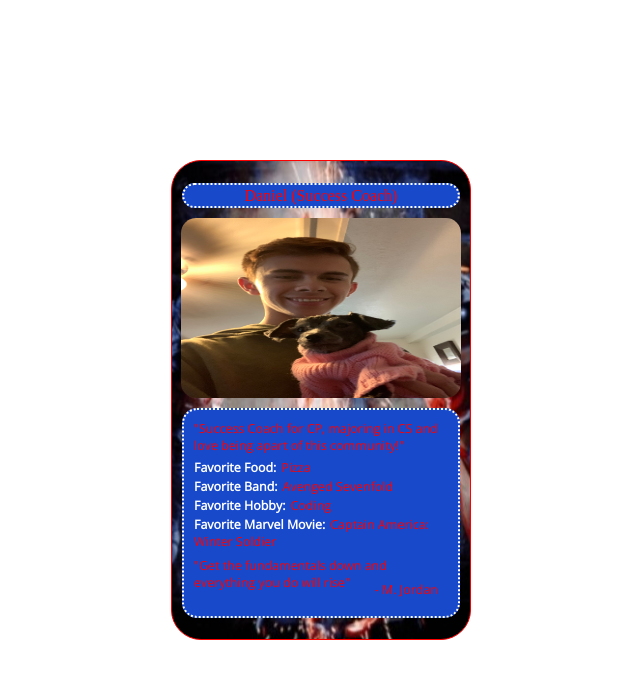
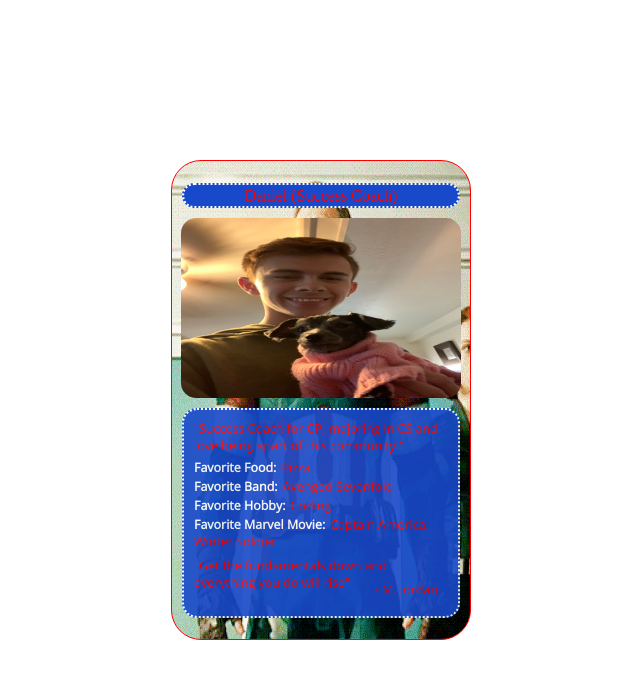
Before and after one commit to danieljimenez0255/PokemonCard, a plain HTML site: page index.html in a window 1280 px wide. Shown: the whole page, without its empty margins (319-959 px from the left). Drawn offline with nearby package versions, Linux system fonts and the light colour scheme.

Commit message:
Changed BG image and some of the card style

```diff
--- a/style.css
+++ b/style.css
@@ -29,7 +29,7 @@ body {
   -moz-border-radius: 30px;
   -ms-border-radius: 30px;
   -o-border-radius: 30px;
-  background-image: url("./Images/CapVIron.jpg");
+  background-image: url("./Images/cap.gif");
   background-attachment: fixed;
   background-repeat: no-repeat;
   background-position: center;
@@ -81,6 +81,7 @@ body {
     -moz-border-radius:15px;
     -ms-border-radius:15px;
     -o-border-radius:15px;
+    opacity: 0.9;
 }
 
 #description{
```
Also changed, not shown: Images/cap.gif (added).
